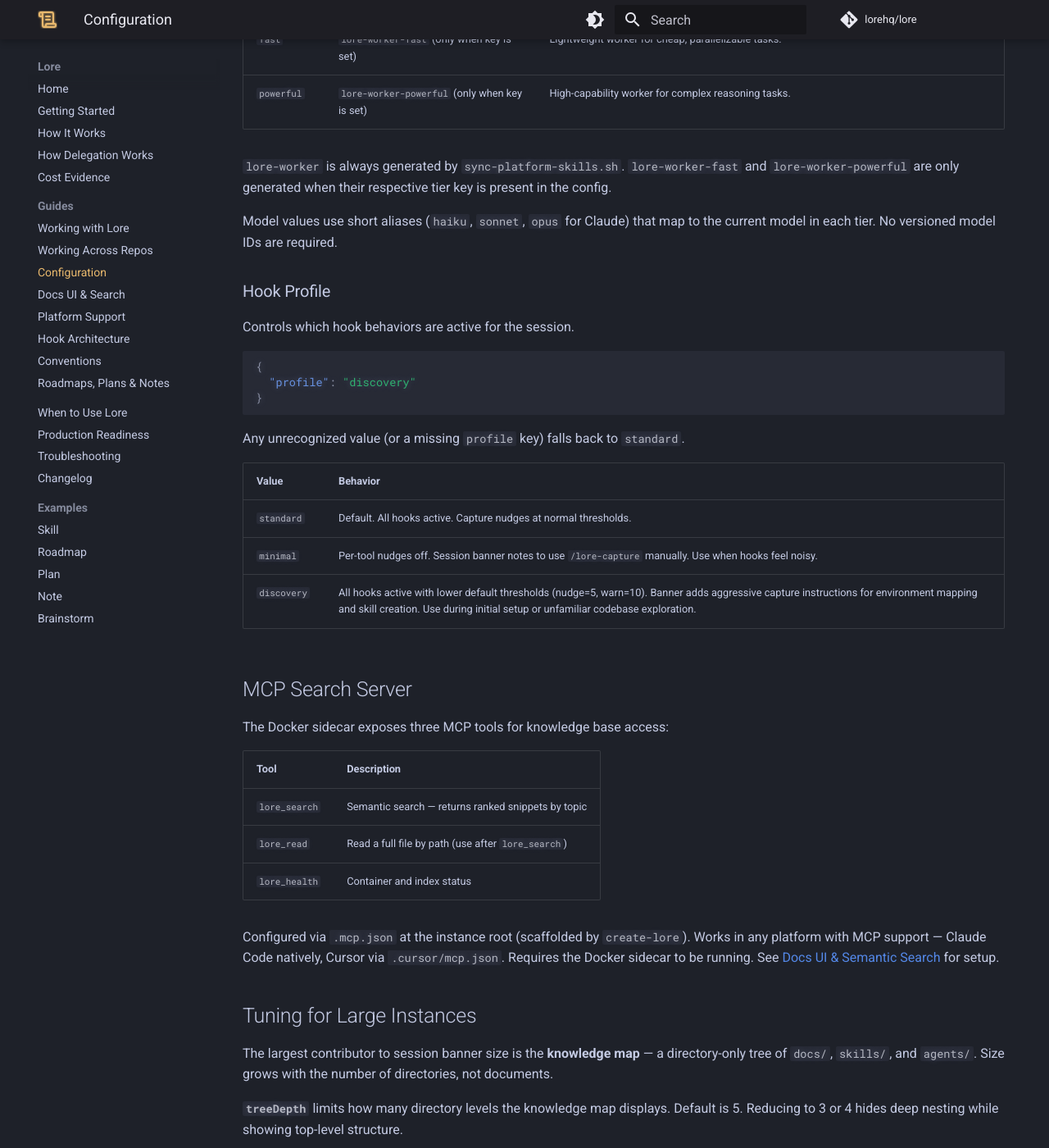
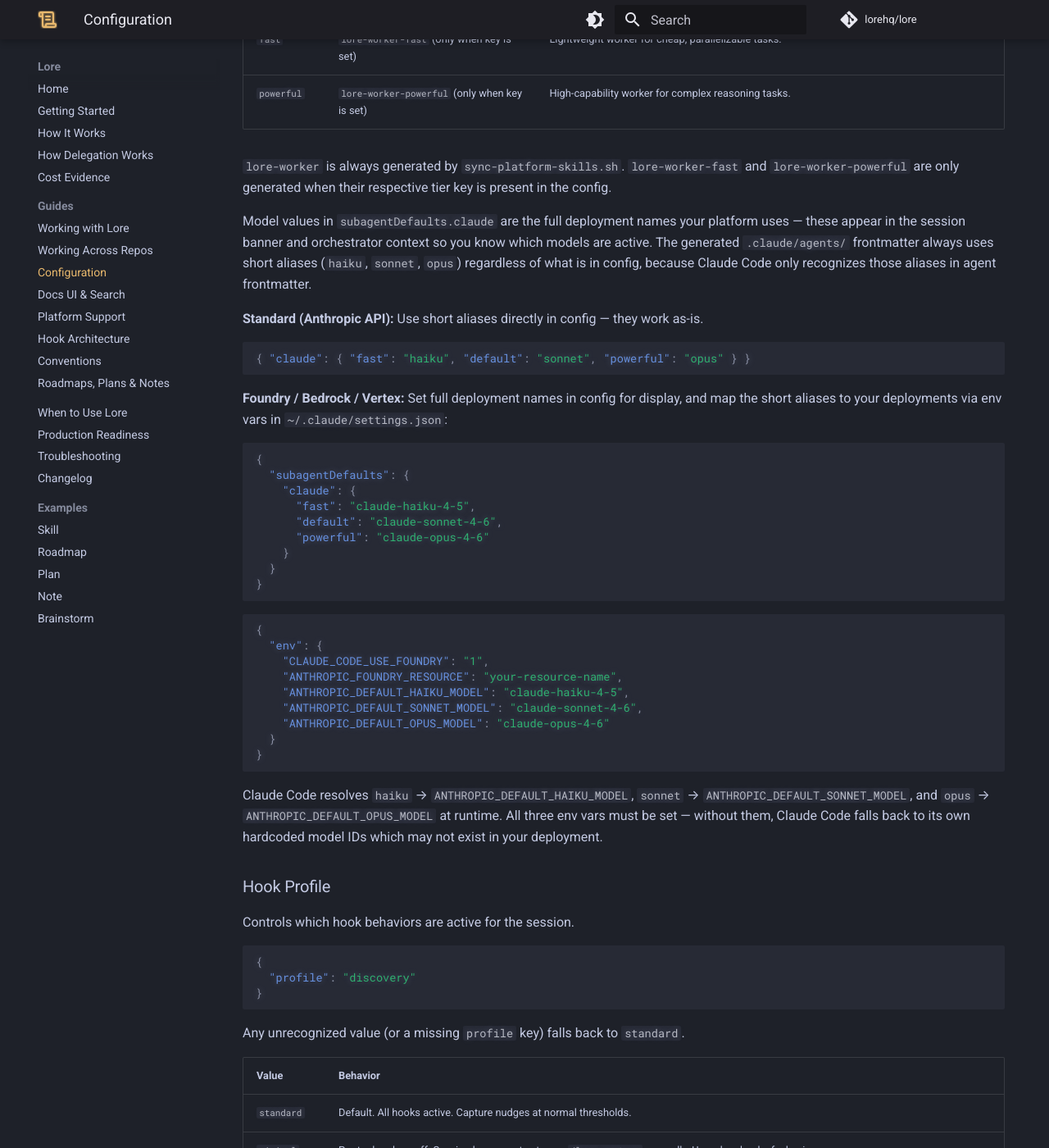
Before and after one commit to lorehq/lore-docs, an MkDocs documentation site: the page built from docs/guides/configuration.md, in a window 1280 px wide and 1400 px high, scrolled down 1382 px. Shown: the whole window at 82% size. Built offline with MkDocs 1.6.1 and Material for MkDocs 9.7.7, drawn with Linux system fonts in a browser that asks for light colours; comment, search, counter and statistics services are not loaded.

Commit message:
docs: document model alias requirement for Foundry/Bedrock/Vertex deployments
Claude Code agent frontmatter only accepts short aliases (haiku/sonnet/opus),
not full deployment names. Workers on cloud deployments require all three
ANTHROPIC_DEFAULT_*_MODEL env vars in ~/.claude/settings.json to map aliases
to actual deployment names.

- configuration.md: clarify subagentDefaults for standard vs cloud deployments
- platform-support.md: add Foundry/Bedrock/Vertex env var setup section
- troubleshooting.md: add worker tier model inheritance and 404 entries

Co-Authored-By: Claude Sonnet 4.6 <noreply@anthropic.com>

````diff
--- a/docs/guides/configuration.md
+++ b/docs/guides/configuration.md
@@ -58,7 +58,41 @@ Controls which worker agent tiers are generated and which model each tier uses i
 
 `lore-worker` is always generated by `sync-platform-skills.sh`. `lore-worker-fast` and `lore-worker-powerful` are only generated when their respective tier key is present in the config.
 
-Model values use short aliases (`haiku`, `sonnet`, `opus` for Claude) that map to the current model in each tier. No versioned model IDs are required.
+Model values in `subagentDefaults.claude` are the full deployment names your platform uses — these appear in the session banner and orchestrator context so you know which models are active. The generated `.claude/agents/` frontmatter always uses short aliases (`haiku`, `sonnet`, `opus`) regardless of what is in config, because Claude Code only recognizes those aliases in agent frontmatter.
+
+**Standard (Anthropic API):** Use short aliases directly in config — they work as-is.
+
+```json
+{ "claude": { "fast": "haiku", "default": "sonnet", "powerful": "opus" } }
+```
+
+**Foundry / Bedrock / Vertex:** Set full deployment names in config for display, and map the short aliases to your deployments via env vars in `~/.claude/settings.json`:
+
+```json
+{
+  "subagentDefaults": {
+    "claude": {
+      "fast": "claude-haiku-4-5",
+      "default": "claude-sonnet-4-6",
+      "powerful": "claude-opus-4-6"
+    }
+  }
+}
+```
+
+```json
+{
+  "env": {
+    "CLAUDE_CODE_USE_FOUNDRY": "1",
+    "ANTHROPIC_FOUNDRY_RESOURCE": "your-resource-name",
+    "ANTHROPIC_DEFAULT_HAIKU_MODEL": "claude-haiku-4-5",
+    "ANTHROPIC_DEFAULT_SONNET_MODEL": "claude-sonnet-4-6",
+    "ANTHROPIC_DEFAULT_OPUS_MODEL": "claude-opus-4-6"
+  }
+}
+```
+
+Claude Code resolves `haiku` → `ANTHROPIC_DEFAULT_HAIKU_MODEL`, `sonnet` → `ANTHROPIC_DEFAULT_SONNET_MODEL`, and `opus` → `ANTHROPIC_DEFAULT_OPUS_MODEL` at runtime. All three env vars must be set — without them, Claude Code falls back to its own hardcoded model IDs which may not exist in your deployment.
 
 ### Hook Profile
 
````
Also changed, not shown: docs/guides/platform-support.md (+20 -0 lines), docs/troubleshooting.md (+31 -0 lines).
